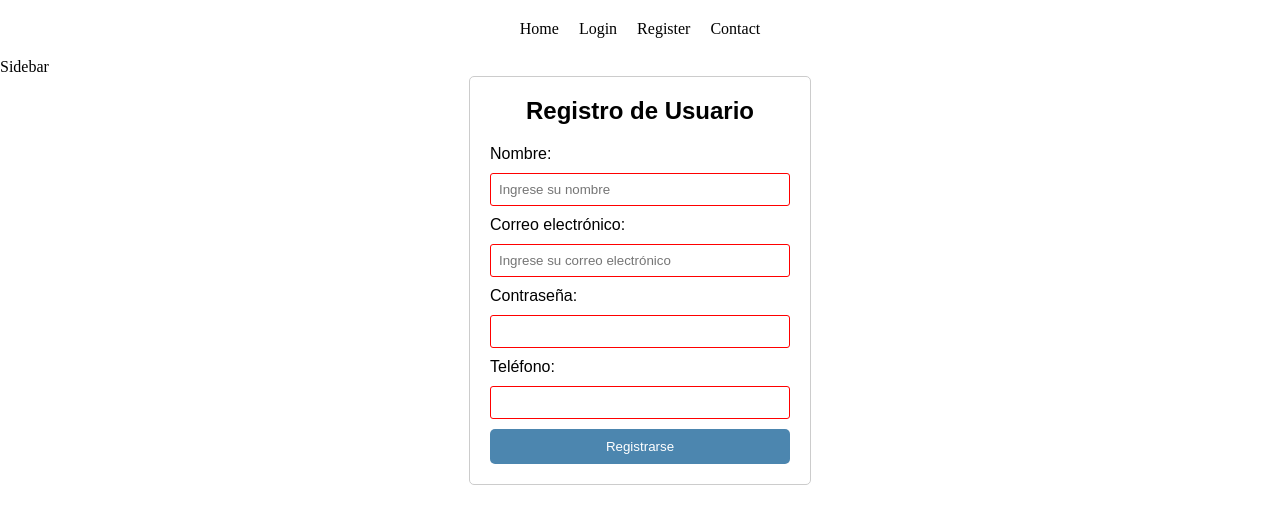
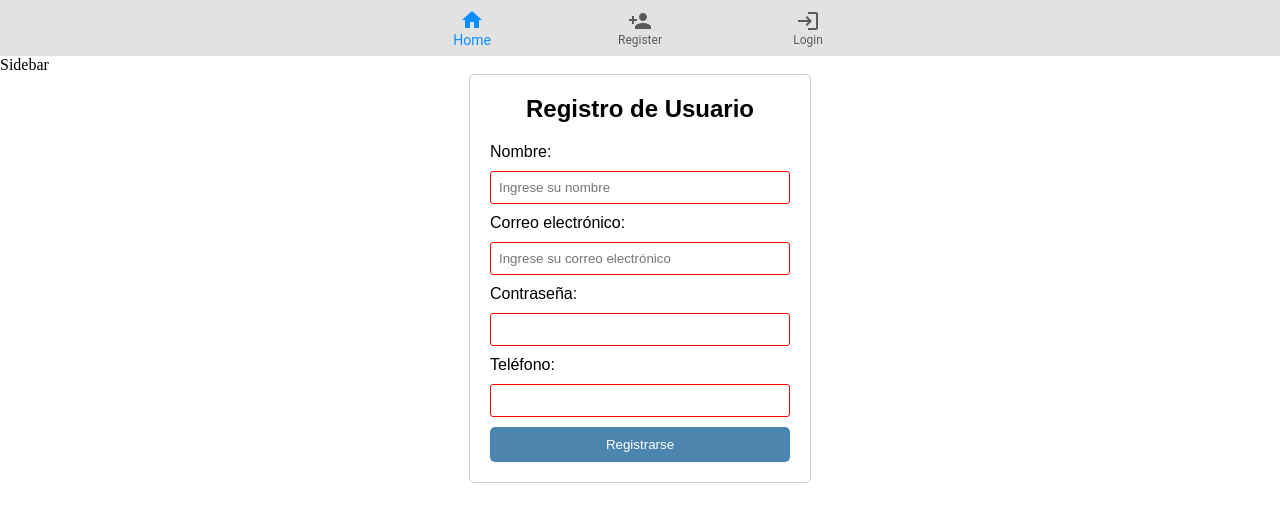
Before and after one commit to DaniloJ0/Final_Frontend-Subject, a React (Create React App) app in the folder app/: page / in a window 1280 px wide. Shown: the top 524 px of the page. Built offline with nearby package versions, Linux system fonts and the light colour scheme.

Commit message:
navbar2.0

```diff
--- a/app/package.json
+++ b/app/package.json
@@ -3,6 +3,9 @@
   "version": "0.1.0",
   "private": true,
   "dependencies": {
+    "@emotion/react": "^11.11.0",
+    "@emotion/styled": "^11.11.0",
+    "@mui/icons-material": "^5.11.16",
     "@testing-library/jest-dom": "^5.16.5",
     "@testing-library/react": "^13.4.0",
     "@testing-library/user-event": "^13.5.0",
--- a/app/src/components/navbar/NavBar.jsx
+++ b/app/src/components/navbar/NavBar.jsx
@@ -1,18 +1,33 @@
-import React from 'react'
-import "./navbar.css"
+import * as React from 'react';
+import Box from '@mui/material/Box';
+import BottomNavigation from '@mui/material/BottomNavigation';
+import BottomNavigationAction from '@mui/material/BottomNavigationAction';
+import HomeIcon from '@mui/icons-material/Home';
+import LoginIcon from '@mui/icons-material/Login';
+import PersonAddIcon from '@mui/icons-material/PersonAdd';
+export default function SimpleBottomNavigation() {
+  const [value, setValue] = React.useState(0);
 
-function NavBar() {
   return (
-    <nav>
-       <ul>
-        <li><a>Home</a></li>
-        <li><a>Login</a></li>
-       <li><a>Register</a></li>
-       <li><a>Contact</a></li>
-      </ul>
-    </nav>
+    <Box >
+      <BottomNavigation
+        showLabels
+        value={value}
+        onChange={(event, newValue) => {
+          setValue(newValue);
+        }}
+        sx={{
+          backgroundColor: '#e2e2e2',
+          '.MuiBottomNavigationAction-root.Mui-selected': {
+            color: '#088eff',
+          },
+        }}
+      >
+        <BottomNavigationAction label="Home" icon={<HomeIcon />} />
+        <BottomNavigationAction label="Register" icon={<PersonAddIcon />} />
+        <BottomNavigationAction label="Login" icon={<LoginIcon />} />
 
-  )
+      </BottomNavigation>
+    </Box>
+  );
 }
-
-export default NavBar
```
Also changed, not shown: 2 other files (tests, documents, lock files or other folders).
